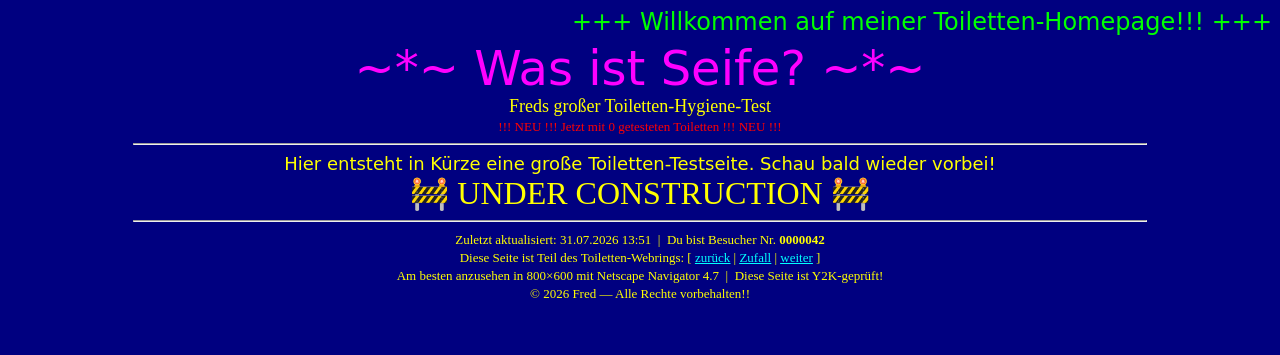
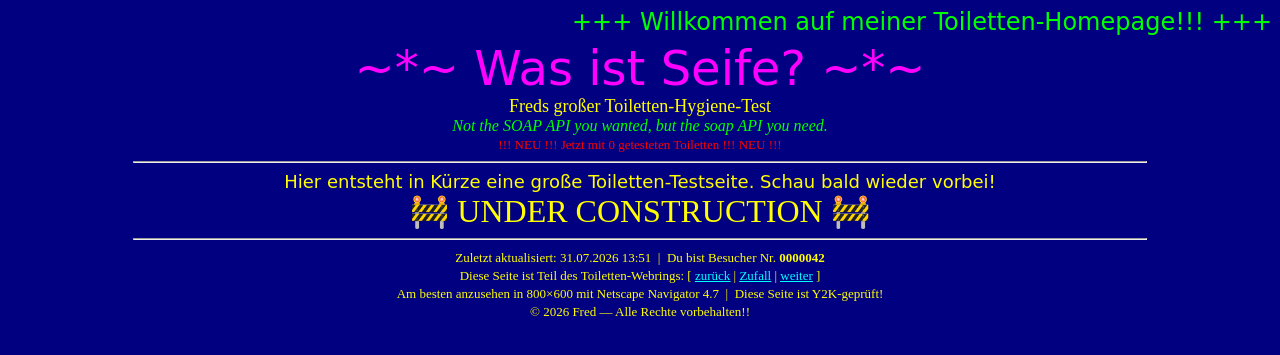
Before and after one commit to sjfrhafe/was-ist-seife, a Flask app: page /export in a window 1280 px wide. Shown: the top 355 px of the page. Run offline with Flask 3, Linux system fonts and the light colour scheme; data that the repository does not hold is empty.

Commit message:
SOAP-Witz in README und Export-Seite, README gekürzt

```diff
--- a/templates/export.html
+++ b/templates/export.html
@@ -15,6 +15,7 @@
 
 <font face="Comic Sans MS, cursive" size="7" color="#FF00FF">~*~ Was ist Seife? ~*~</font><br>
 <font face="Times New Roman, serif" size="4">Freds gro&szlig;er Toiletten-Hygiene-Test</font><br>
+<font face="Times New Roman, serif" size="3" color="#00FF00"><i>Not the SOAP API you wanted, but the soap API you need.</i></font><br>
 <font size="2" class="blink" color="#FF0000">!!! NEU !!! Jetzt mit {{ eintraege | length }} getesteten Toiletten !!! NEU !!!</font>
 
 <hr width="80%">
```
Also changed, not shown: README.md.
